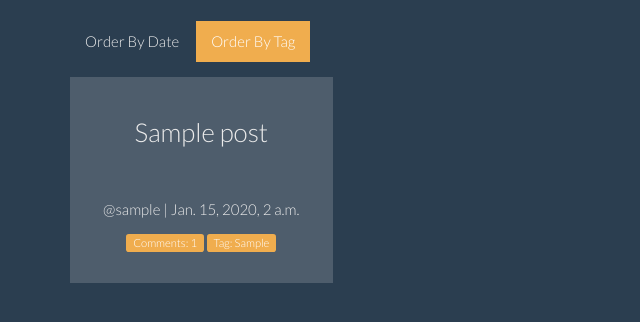
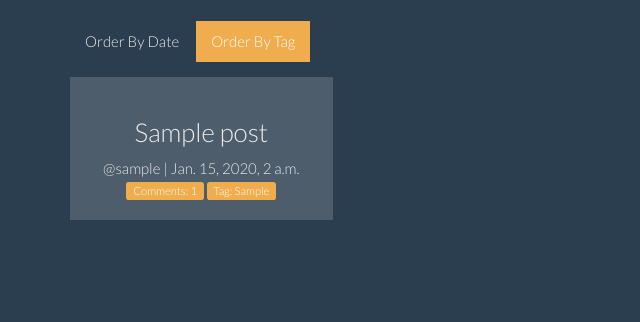
Before and after one commit to lkhedlund/python-resource-wall, a Django app: page / in a window 1280 px wide, after a click on "Order By Tag". Shown: the part 40-362 px from the top of the page, without its empty margins (0-640 px from the left). Run offline with Django 3.2, Linux system fonts and the light colour scheme; tables that the repository leaves empty hold one stand-in row (values such as "Sample post"); some libraries are stand-ins or nearby versions; some web fonts are replaced.

Commit message:
Quick style fixes

```diff
--- a/posting_wall/static/stylesheets/application.css
+++ b/posting_wall/static/stylesheets/application.css
@@ -1,3 +1,5 @@
+
+
 body {
   background-position: center center;
   background-repeat: no-repeat;
@@ -177,6 +179,3 @@ header .intro-text .intro-heading {
 .well {
     position: relative;
 }
-.well h3 {
-    height: 70px;
-}
--- a/posting_wall/templates/posting_wall/post_list.html
+++ b/posting_wall/templates/posting_wall/post_list.html
@@ -50,13 +50,13 @@
                 </div>
               </a>
               <h3>{{ post.title|truncatechars:35 }}</h3>
-              <p>
+              <div id="post-meta">
                 @{{ post.author }} | {{ post.created_date }}
-              </p>
-              <p>
+              </div>
+              <div id="post-labels">
                 <span class="label label-primary">Comments: {{ post.comments.count }}</span>
                 <span class="label label-primary">Tag: {{ post.tag }}</span>
-              </p>
+              </div>
             </div>
           </div>
         {% endfor %}
```
